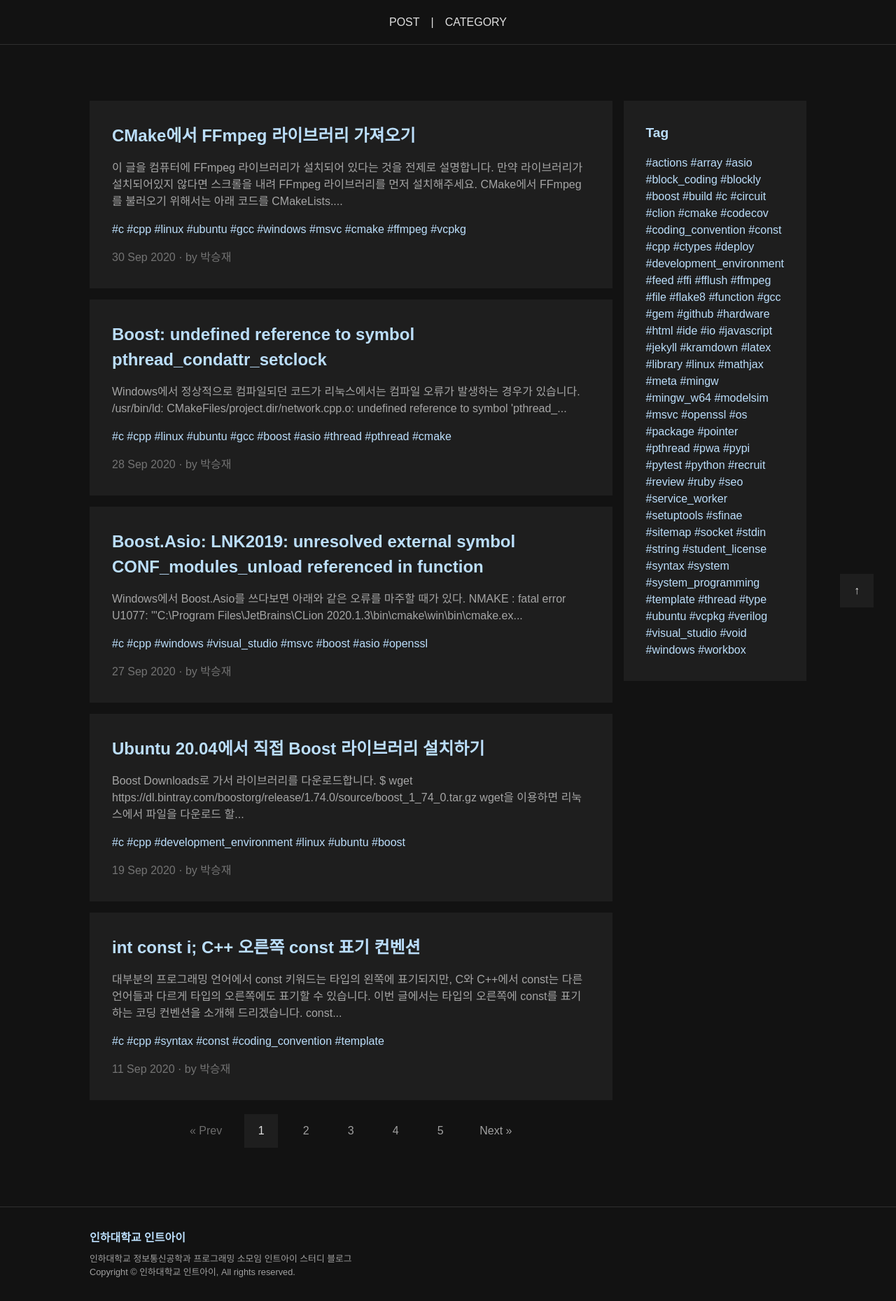
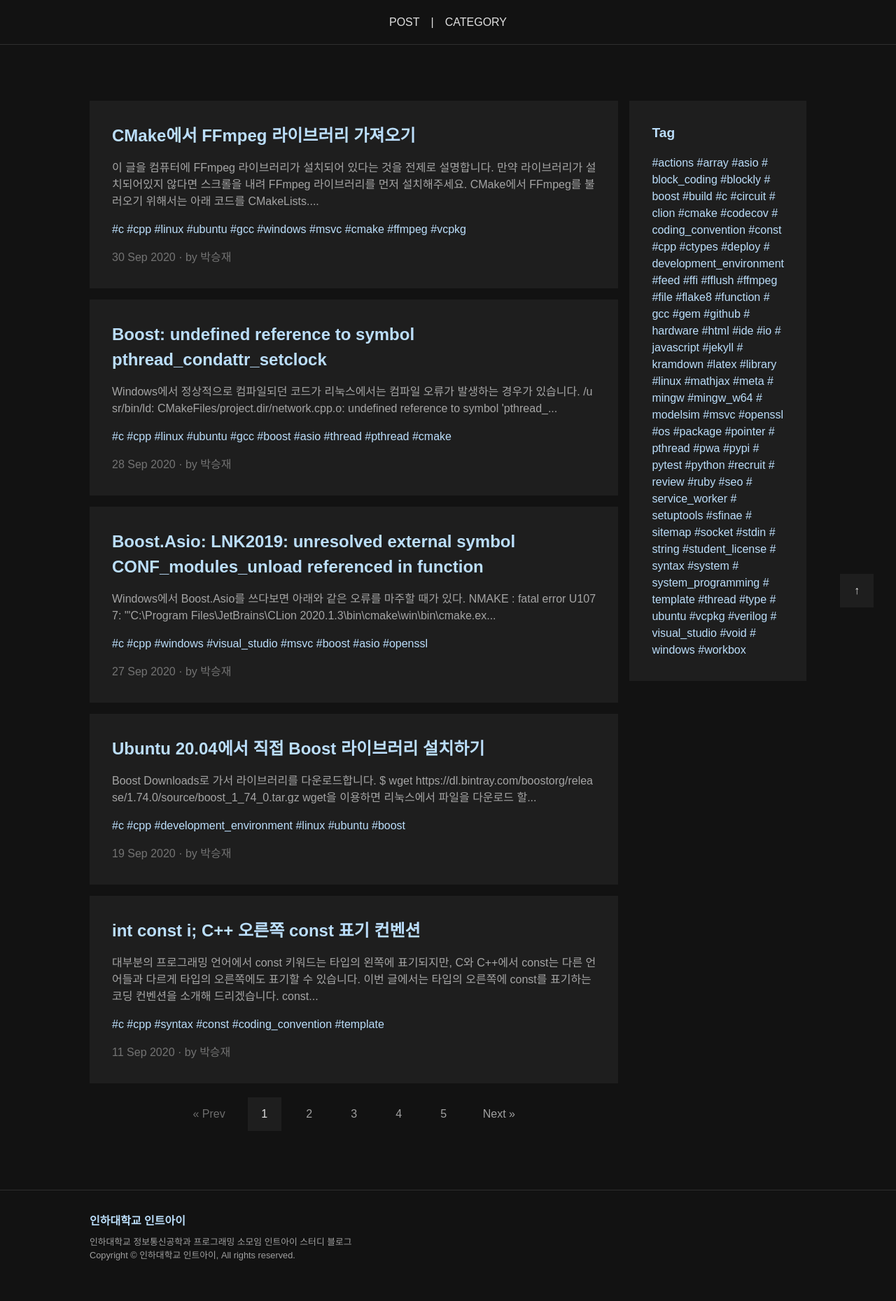
Before and after one commit to int-i/int-i.github.io, a Jekyll site: the page built from index.html, in a window 1280 px wide. Shown: the whole page at 70% size. Built offline with Jekyll 4.4.1, drawn with Linux system fonts in a browser that asks for light colours; some web fonts are replaced; the list of posts is cut into pages by our own code; after the commit the page ends 1835 px from its top, so only the background shows below that.

Commit message:
Fix card layout overflow bug

```diff
--- a/_sass/components/card.scss
+++ b/_sass/components/card.scss
@@ -12,6 +12,10 @@
   font-size: 1.2rem;
 }
 
+.card__content {
+  word-break: break-all;
+}
+
 .card__metadata {
   color: rgba($on-surface-color, 0.38);
 }
```
